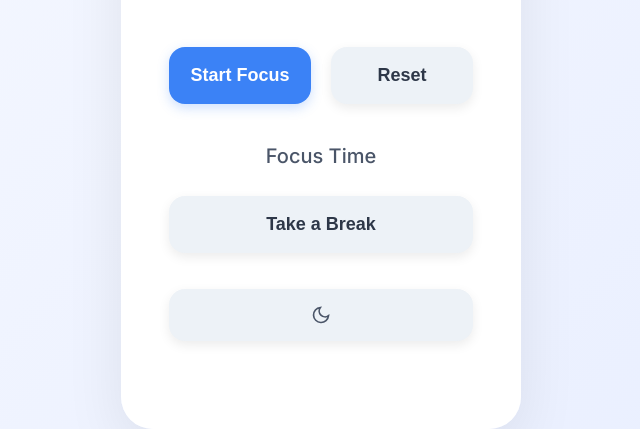
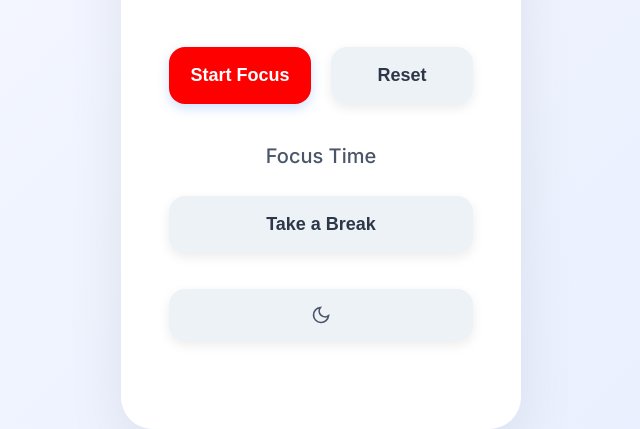
Before and after one commit to alexhughsam/BYOA-pomodoro, a website: page index.html in a window 1280 px wide. Shown: the part 440-869 px from the top of the page, without its empty margins (319-959 px from the left). Drawn offline with Linux system fonts and the light colour scheme.

Commit message:
changed the colour of the -start-button-bg just to learn how to use git

```diff
--- a/styles.css
+++ b/styles.css
@@ -7,7 +7,7 @@
     --timer-color: #1a202c;
     --progress-ring-bg: #e2e8f0;
     --progress-ring-fill: #3b82f6;
-    --start-button-bg: #3b82f6;
+    --start-button-bg: red;
     --start-button-hover: #2563eb;
     --reset-button-bg: #EDF2F7;
     --reset-button-text: #2D3748;
```
